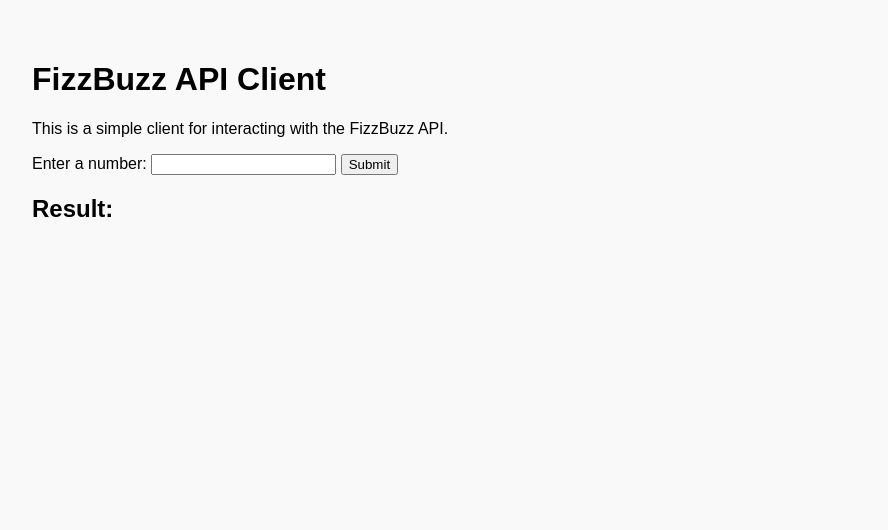
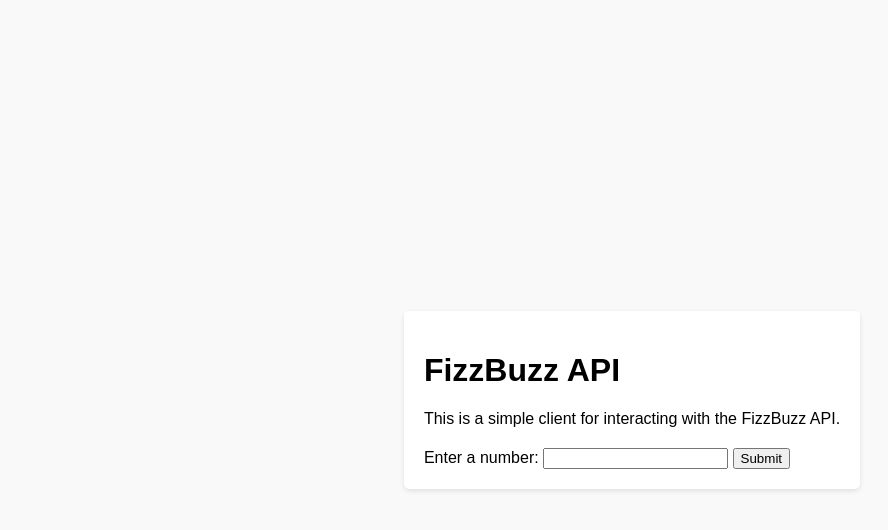
Before and after one commit to Jotrorox/fbapi, a plain HTML site: page web/index.html in a window 1280 px wide. Shown: the whole page, without its empty margins (8-896 px from the left). Drawn offline with Linux system fonts and the light colour scheme.

Commit message:
Changing the number type to i128 and updating the html

```diff
--- a/web/index.html
+++ b/web/index.html
@@ -8,9 +8,19 @@
     <style>
         body {
             font-family: Arial, sans-serif;
-            margin: 20px;
+            background-color: #f9f9f9;
+            display: flex;
+            justify-content: center;
+            align-items: center;
+            height: 100vh;
+            margin: 0;
+        }
+
+        .container {
             padding: 20px;
-            background-color: #f9f9f9;
+            background-color: white;
+            border-radius: 5px;
+            box-shadow: 0 2px 5px rgba(0, 0, 0, 0.1);
         }
 
         #input-container {
@@ -18,16 +28,22 @@
         }
 
         #result-container {
+            display: none;
             margin-top: 20px;
+        }
+
+        #result-container.visible {
+            display: block;
         }
     </style>
 </head>
 
 <body>
-    <h1>FizzBuzz API Client</h1>
-    <p>This is a simple client for interacting with the FizzBuzz API.</p>
+    <div class="container">
+        <h1>FizzBuzz API</h1>
+        <p>This is a simple client for interacting with the FizzBuzz API.</p>
 
-    <div id="input-container">
+        <div id="input-container"></div>
         <label for="number">Enter a number:</label>
         <input type="number" id="number" min="1">
         <button onclick="fetchFizzBuzz()">Submit</button>
@@ -42,6 +58,7 @@
         function fetchFizzBuzz() {
             const numberInput = document.getElementById('number');
             const resultElement = document.getElementById('result');
+            const resultContainer = document.getElementById('result-container');
 
             if (!numberInput.value) {
                 alert('Please enter a number.');
@@ -53,6 +70,9 @@
                 .then(data => {
                     const { number, result } = data;
                     resultElement.textContent = `${number}: ${result}`;
+                    resultContainer.classList.add('visible');
+
+                    numberInput.value = '';
                 })
                 .catch(error => console.error('Error fetching FizzBuzz:', error));
         }
```
Also changed, not shown: 1 other file.
